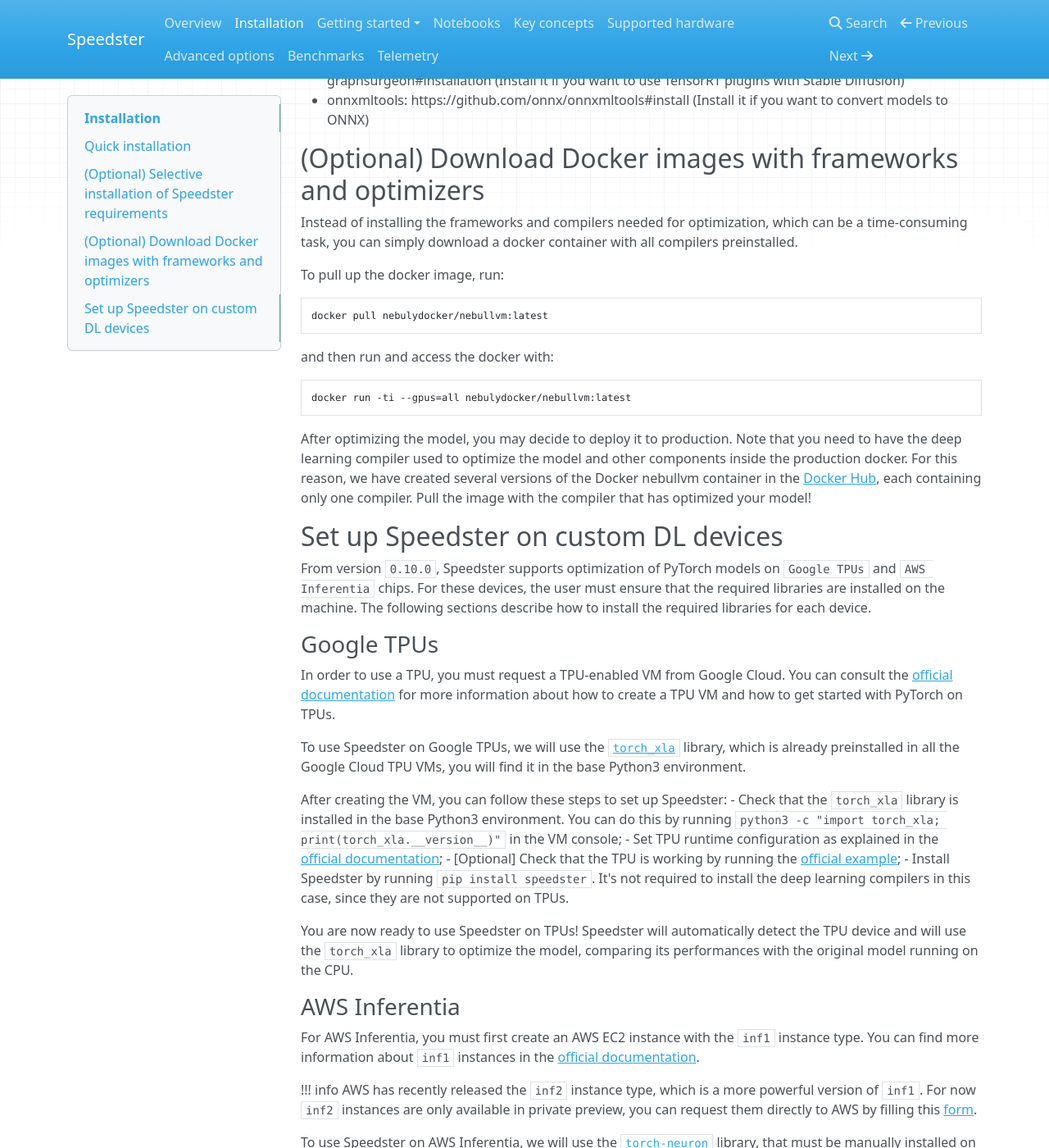
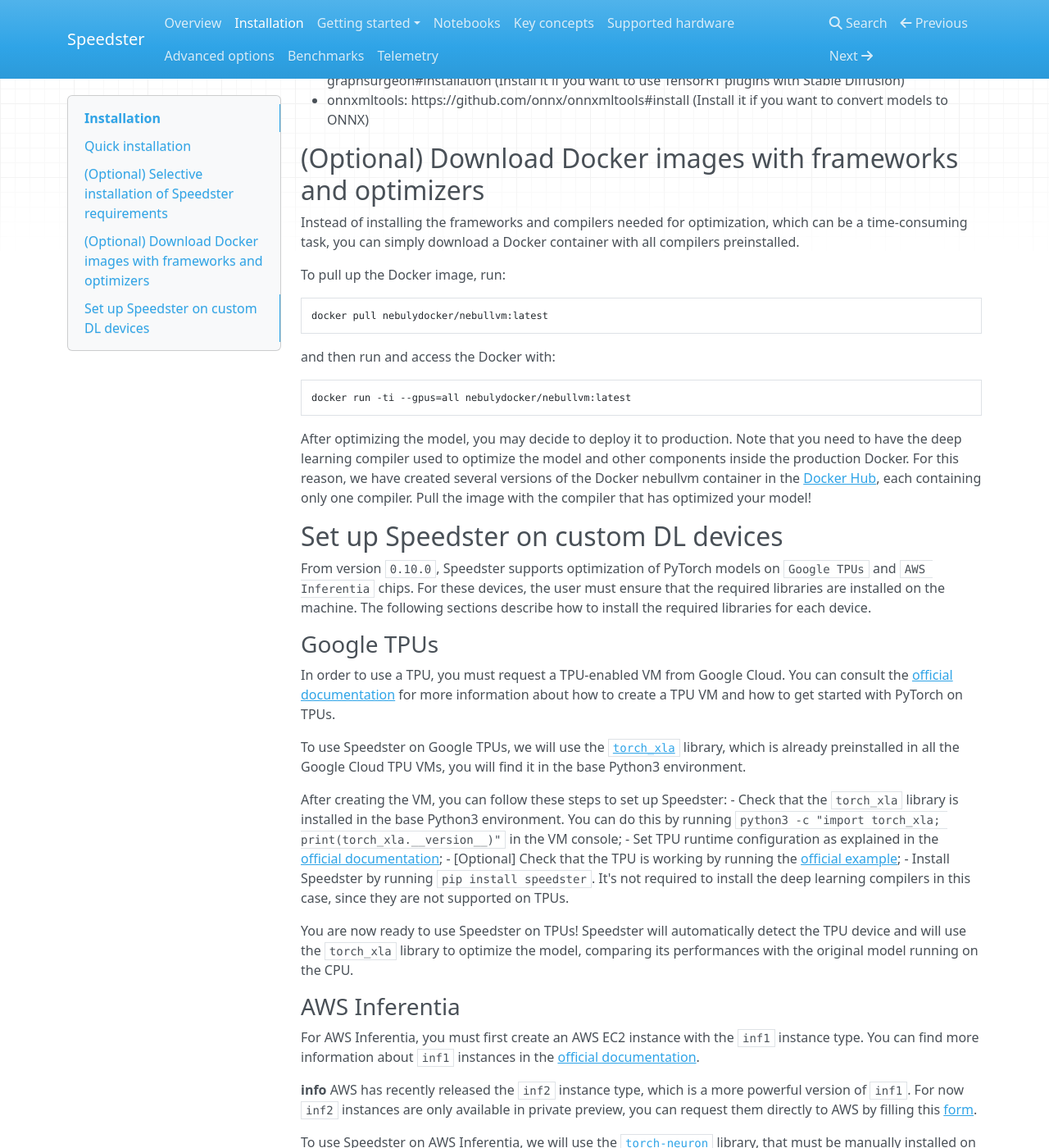
Before and after one commit to nebuly-ai/optimate, an MkDocs documentation site: the page built from apps/accelerate/speedster/docs/en/docs/installation.md, in a window 1280 px wide and 1400 px high, scrolled down 3967 px. Shown: the whole window at 82% size. Built offline with MkDocs 1.6.1, drawn with Linux system fonts in a browser that asks for light colours; nearby versions of some CDN libraries; some of the changed text lies outside the part shown.

````diff
--- a/apps/accelerate/speedster/docs/en/docs/installation.md
+++ b/apps/accelerate/speedster/docs/en/docs/installation.md
@@ -5,7 +5,7 @@ In this installation guide we will learn:
 
 - [Selective installation](#optional-selective-installation-of-speedster-requirements) of the requirements **(Optional)**
 
-- [Installation](#optional-download-docker-images-with-frameworks-and-optimizers) with docker **(Optional)**
+- [Installation](#optional-download-docker-images-with-frameworks-and-optimizers) with Docker **(Optional)**
 
 - [Set up Speedster on custom DL devices](#set-up-speedster-on-custom-dl-devices) to run models on Google TPUs and AWS Inferentia Chips
 
@@ -51,7 +50,7 @@ python -m nebullvm.installers.auto_installer
     --compilers <compilers>
 ```
 
-!!! Description
+**Description**
 
     === "--frameworks"
 
@@ -172,17 +171,17 @@ If you want to manually install the requirements, this section collects links to
 
 ## (Optional) Download Docker images with frameworks and optimizers
 
-Instead of installing the frameworks and compilers needed for optimization, which can be a time-consuming task, you can simply download a docker container with all compilers preinstalled.
+Instead of installing the frameworks and compilers needed for optimization, which can be a time-consuming task, you can simply download a Docker container with all compilers preinstalled.
 
-To pull up the docker image, run:
+To pull up the Docker image, run:
 
     docker pull nebulydocker/nebullvm:latest
 
-and then run and access the docker with:
+and then run and access the Docker with:
 
     docker run -ti --gpus=all nebulydocker/nebullvm:latest
 
-After optimizing the model, you may decide to deploy it to production. Note that you need to have the deep learning compiler used to optimize the model and other components inside the production docker. For this reason, we have created several versions of the Docker nebullvm container in the [Docker Hub](https://hub.docker.com/repository/docker/nebulydocker/nebullvm), each containing only one compiler. Pull the image with the compiler that has optimized your model!
+After optimizing the model, you may decide to deploy it to production. Note that you need to have the deep learning compiler used to optimize the model and other components inside the production Docker. For this reason, we have created several versions of the Docker nebullvm container in the [Docker Hub](https://hub.docker.com/repository/docker/nebulydocker/nebullvm), each containing only one compiler. Pull the image with the compiler that has optimized your model!
 
 ## Set up Speedster on custom DL devices
 
@@ -211,7 +210,8 @@ You are now ready to use Speedster on TPUs! Speedster will automatically detect
 For AWS Inferentia, you must first create an AWS EC2 instance with the `inf1` instance type.
 You can find more information about `inf1` instances in the [official documentation](https://aws.amazon.com/it/ec2/instance-types/inf1/).
 
-!!! info AWS has recently released the `inf2` instance type, which is a more powerful version of `inf1`. For now `inf2`
+**info**
+AWS has recently released the `inf2` instance type, which is a more powerful version of `inf1`. For now `inf2`
 instances are only available in private preview, you can request them directly to AWS by filling this [form](https://pages.awscloud.com/EC2-Inf2-Preview.html).
 
 To use Speedster on AWS Inferentia, we will use the [`torch-neuron`](https://awsdocs-neuron.readthedocs-hosted.com/en/latest/frameworks/torch/torch-setup.html) library, that must be manually installed on `inf1` instances (on `inf2`instances it's already preinstalled if you use the PyTorch DLAMI provided by AWS).
````
Also changed, not shown: other parts of apps/accelerate/speedster/docs/en/docs/installation.md (+6 -7 lines).
